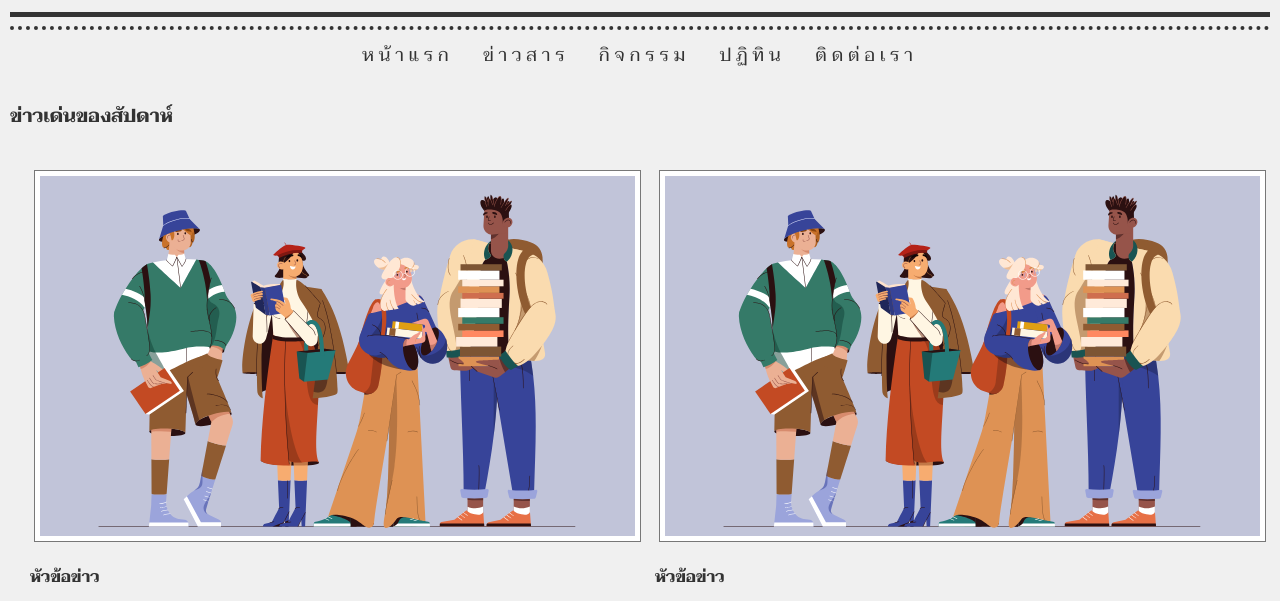
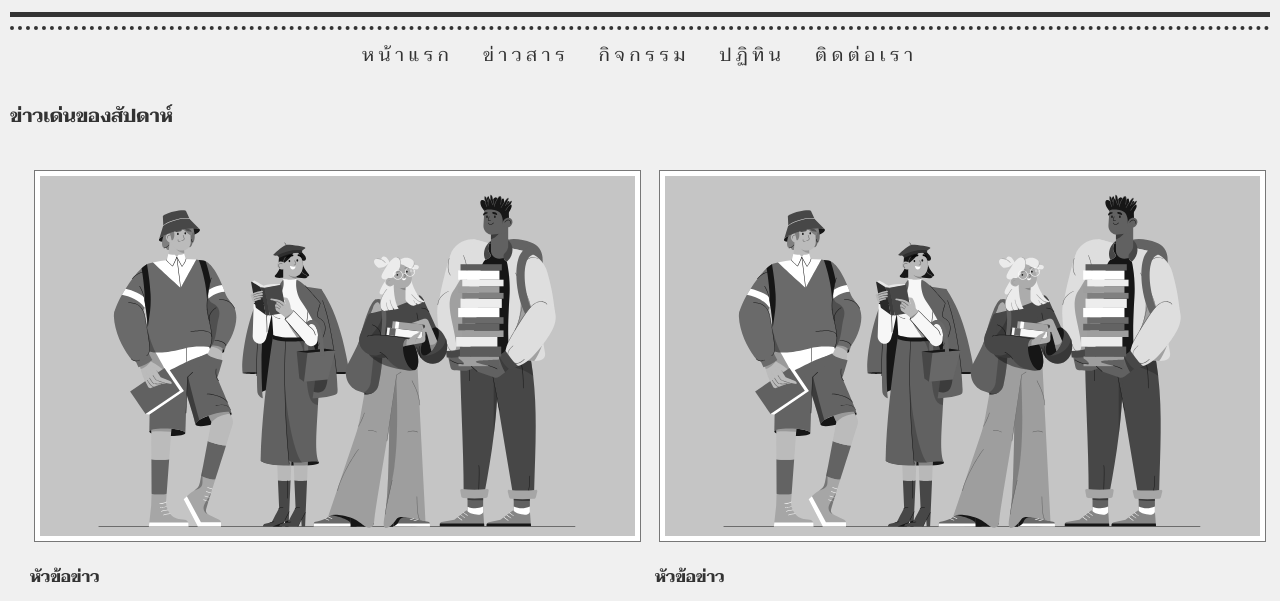
Before and after one commit to julaluxx/CSD-website-301, a plain HTML site: page index.html in a window 1280 px wide. Shown: the part 199-800 px from the top of the page. Drawn offline with Linux system fonts and the light colour scheme; a web font is replaced by a local one.

Commit message:
Add grayscale filter to images in style.css

```diff
--- a/style.css
+++ b/style.css
@@ -29,6 +29,12 @@ a {
     text-align: center;
     border-top: 4px dotted var(--black);
 }
+
+img {
+    filter: grayscale();
+}
+
+/* ------------ */
 
 body {
     margin: 0;
```
